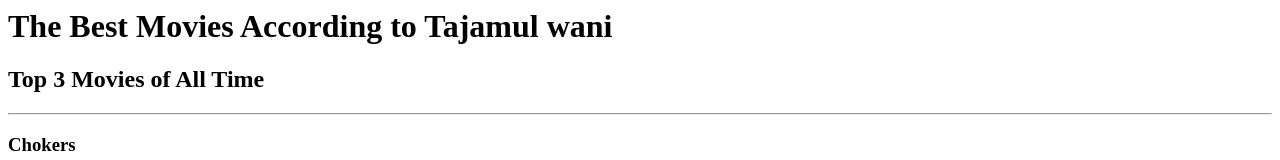
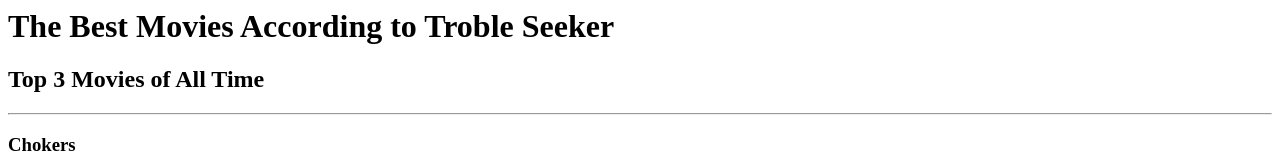
Before and after one commit to trobleseeker/my-portfolio, a plain HTML site: page public/ Movie Ranking Project/index.html in a window 1280 px wide. Shown: the top 160 px of the page. Drawn offline with Linux system fonts and the light colour scheme.

Commit message:
Update index.html

```diff
--- a/public/ Movie Ranking Project/index.html
+++ b/public/ Movie Ranking Project/index.html
@@ -1,7 +1,7 @@
 <!---- challenge creat 3 best movies that you love . -->
 
 <!-- Write your code below -->
-<h1> The Best Movies According to Tajamul wani </h1>
+<h1> The Best Movies According to Troble Seeker </h1>
 <h2>Top 3 Movies of All Time</h2>
 <hr/>
 <h3>Chokers</h3>
```
